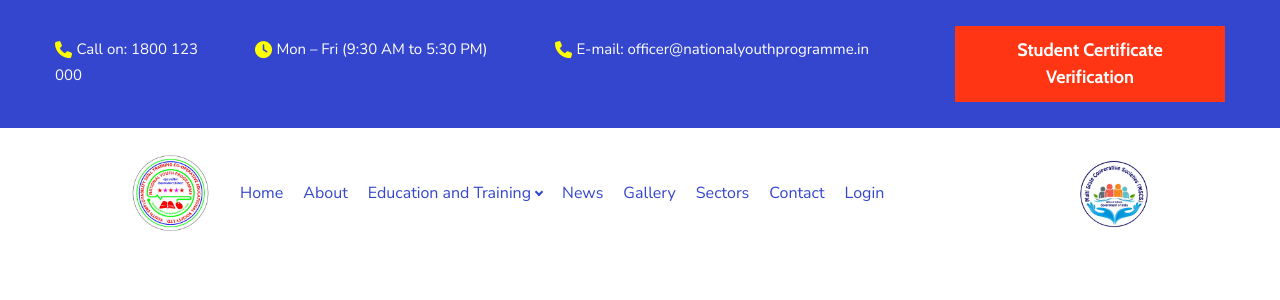
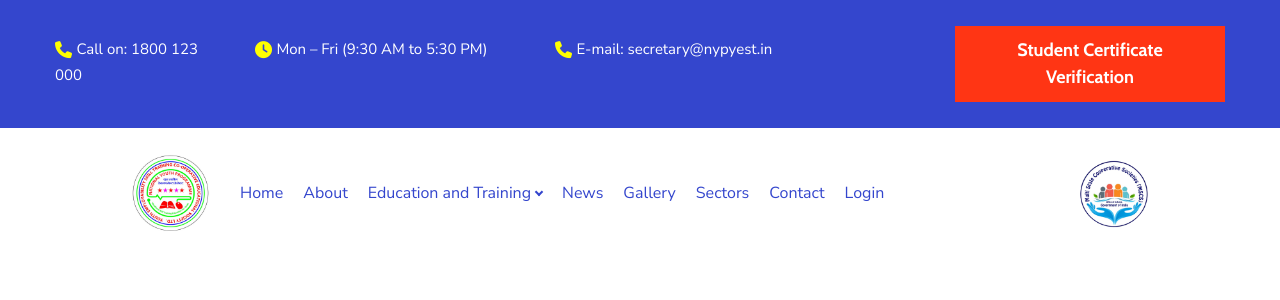
Before and after one commit to Techno-Official/Nationalyouthprogramme, a Django app: page /about_us in a window 1280 px wide. Shown: the top 300 px of the page. Run offline with Django 3.2, Linux system fonts and the light colour scheme; data comes from the database, SQL or seed files in the repository; some libraries are stand-ins or nearby versions.

Commit message:
email changed

```diff
--- a/nationalyouth/templates/Main/header.html
+++ b/nationalyouth/templates/Main/header.html
@@ -27,7 +27,7 @@
                 <div class="col-md-4 pt-4"> <a>
                         <i class="fas fa-phone align-middle icn" style="color: yellow;"><span
                                 class="sr-only">icon</span></i>
-                        <span style="color: white;font-size: 15px;">E-mail: officer@nationalyouthprogramme.in</span>
+                        <span style="color: white;font-size: 15px;">E-mail: secretary@nypyest.in</span>
                     </a>
                 </div>
                 <div class="col-md-3 pb-2">
```
Lines whose indentation alone changed are shown as unchanged.
